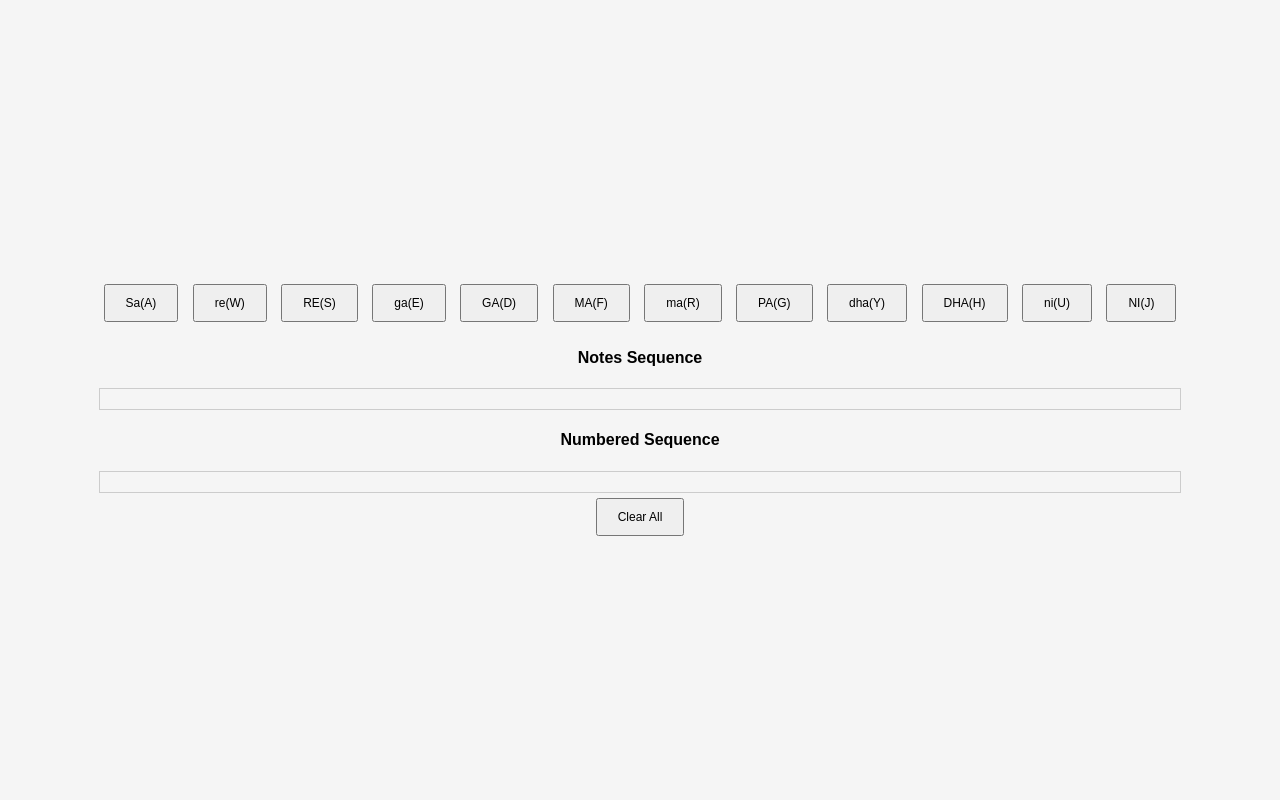
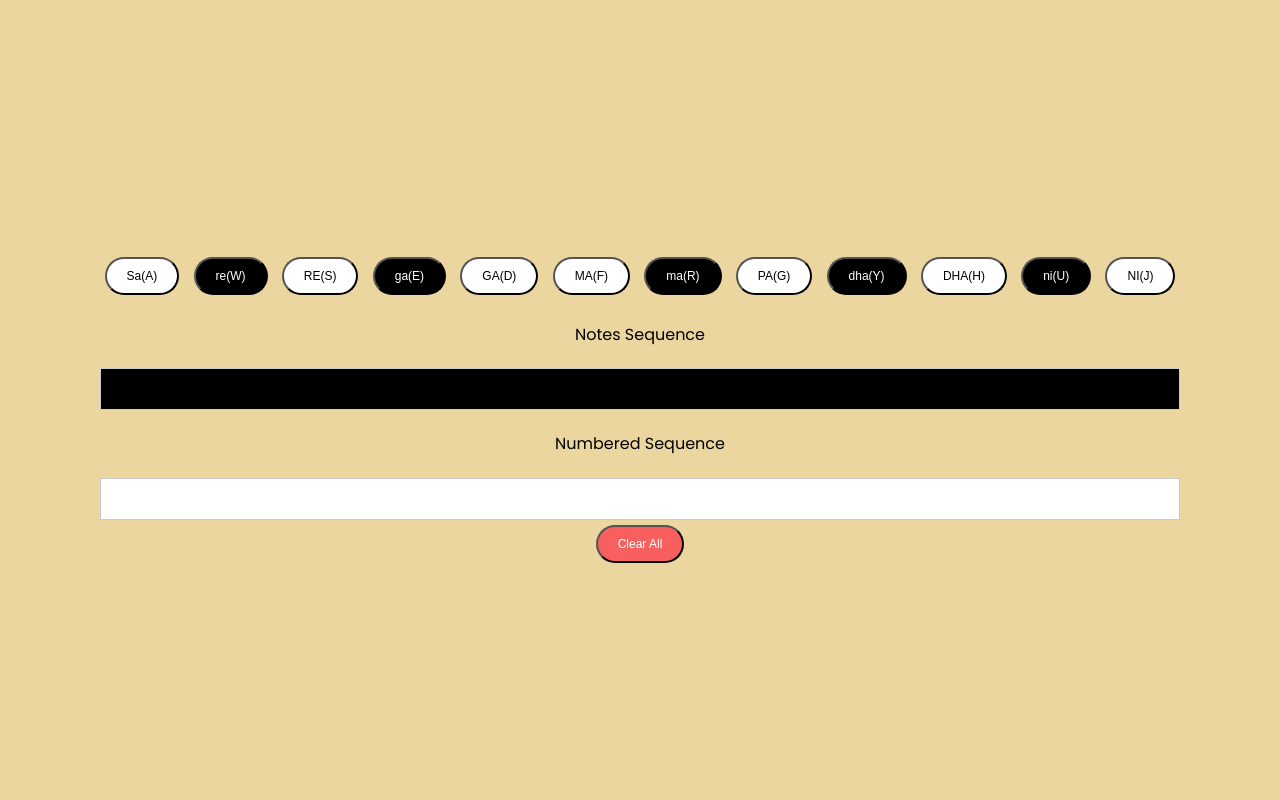
Before and after one commit to RajeevDash007/CD_2, a Flask app: page / in a window 1280 px wide. Run offline with Flask 3, Linux system fonts and the light colour scheme.

Commit message:
added styling to the page

```diff
--- a/static/styles.css
+++ b/static/styles.css
@@ -1,3 +1,4 @@
+@import url('https://fonts.googleapis.com/css2?family=Poppins:wght@200;300;400;500&display=swap');
 body {
     font-family: Arial, sans-serif;
     margin: 0;
@@ -7,6 +8,12 @@ body {
     align-items: center;
     height: 100vh;
     background-color: #f5f5f5;
+    font-family: 'Poppins', sans-serif;
+    background-color: rgb(236, 214, 159);
+  }
+
+  h4{
+    font-weight: 400;
   }
 
   .container {
@@ -22,18 +29,25 @@ body {
     padding: 10px 20px;
     margin: 5px;
     cursor: pointer;
+    border-radius: 20px;
   }
 
   #sequence-box {
     margin-top: 20px;
     padding: 10px;
     border: 1px solid #ccc;
+    min-height: 20px;
+    background-color: black;
+    color:white;
   }
 
   #numbered-sequence-box{
     margin-top: 20px;
     padding: 10px;
+    min-height: 20px;
     border: 1px solid #ccc;
+    background-color: white;
+    color:black;
   }
 
   #clear-button {
@@ -43,3 +57,18 @@ body {
     padding: 5px 10px;
     cursor: pointer;
   }
+
+  .clearBtn{
+    background-color: rgb(248, 96, 96);
+    color: white;
+  }
+
+  .whiteKey{
+    background-color: white;
+    color: black;
+  }
+
+  .blackKey{
+    background-color: black;
+    color: white;
+  }
--- a/templates/index.html
+++ b/templates/index.html
@@ -10,24 +10,24 @@
   <div class="container">
 
     <div class="buttons">
-        <button data-key="a" onclick="addToSequence('Sa')">Sa(A)</button>
-        <button data-key="w" onclick="addToSequence('KomalRe')">re(W)</button>
-        <button data-key="s" onclick="addToSequence('Re')">RE(S)</button>
-        <button data-key="e" onclick="addToSequence('KomalGa')">ga(E)</button>
-        <button data-key="d" onclick="addToSequence('Ga')">GA(D)</button>
-        <button data-key="f" onclick="addToSequence('Ma')">MA(F)</button>
-        <button data-key="r" onclick="addToSequence('TivraMa')">ma(R)</button>
-        <button data-key="g" onclick="addToSequence('Pa')">PA(G)</button>
-        <button data-key="y" onclick="addToSequence('KomalDha')">dha(Y)</button>
-        <button data-key="h" onclick="addToSequence('Dha')">DHA(H)</button>
-        <button data-key="u" onclick="addToSequence('KomalNi')">ni(U)</button>
-        <button data-key="j" onclick="addToSequence('Ni')">NI(J)</button>
+        <button data-key="a" onclick="addToSequence('Sa')" class="whiteKey">Sa(A)</button>
+        <button data-key="w" onclick="addToSequence('KomalRe')" class="blackKey">re(W)</button>
+        <button data-key="s" onclick="addToSequence('Re')" class="whiteKey">RE(S)</button>
+        <button data-key="e" onclick="addToSequence('KomalGa')" class="blackKey">ga(E)</button>
+        <button data-key="d" onclick="addToSequence('Ga')" class="whiteKey">GA(D)</button>
+        <button data-key="f" onclick="addToSequence('Ma')" class="whiteKey">MA(F)</button>
+        <button data-key="r" onclick="addToSequence('TivraMa')" class="blackKey">ma(R)</button>
+        <button data-key="g" onclick="addToSequence('Pa')" class="whiteKey">PA(G)</button>
+        <button data-key="y" onclick="addToSequence('KomalDha')" class="blackKey">dha(Y)</button>
+        <button data-key="h" onclick="addToSequence('Dha')" class="whiteKey">DHA(H)</button>
+        <button data-key="u" onclick="addToSequence('KomalNi')" class="blackKey">ni(U)</button>
+        <button data-key="j" onclick="addToSequence('Ni')" class="whiteKey">NI(J)</button>
     </div>
     <h4>Notes Sequence</h4>
     <div id="sequence-box"></div>
     <h4>Numbered Sequence</h4>
     <div id="numbered-sequence-box"></div>
-    <button onclick="reloadPage()">Clear All</button>
+    <button onclick="reloadPage()" class="clearBtn">Clear All</button>
   </div>
   <script src="{{ url_for('static', filename='script.js') }}"></script>
 </body>
```
